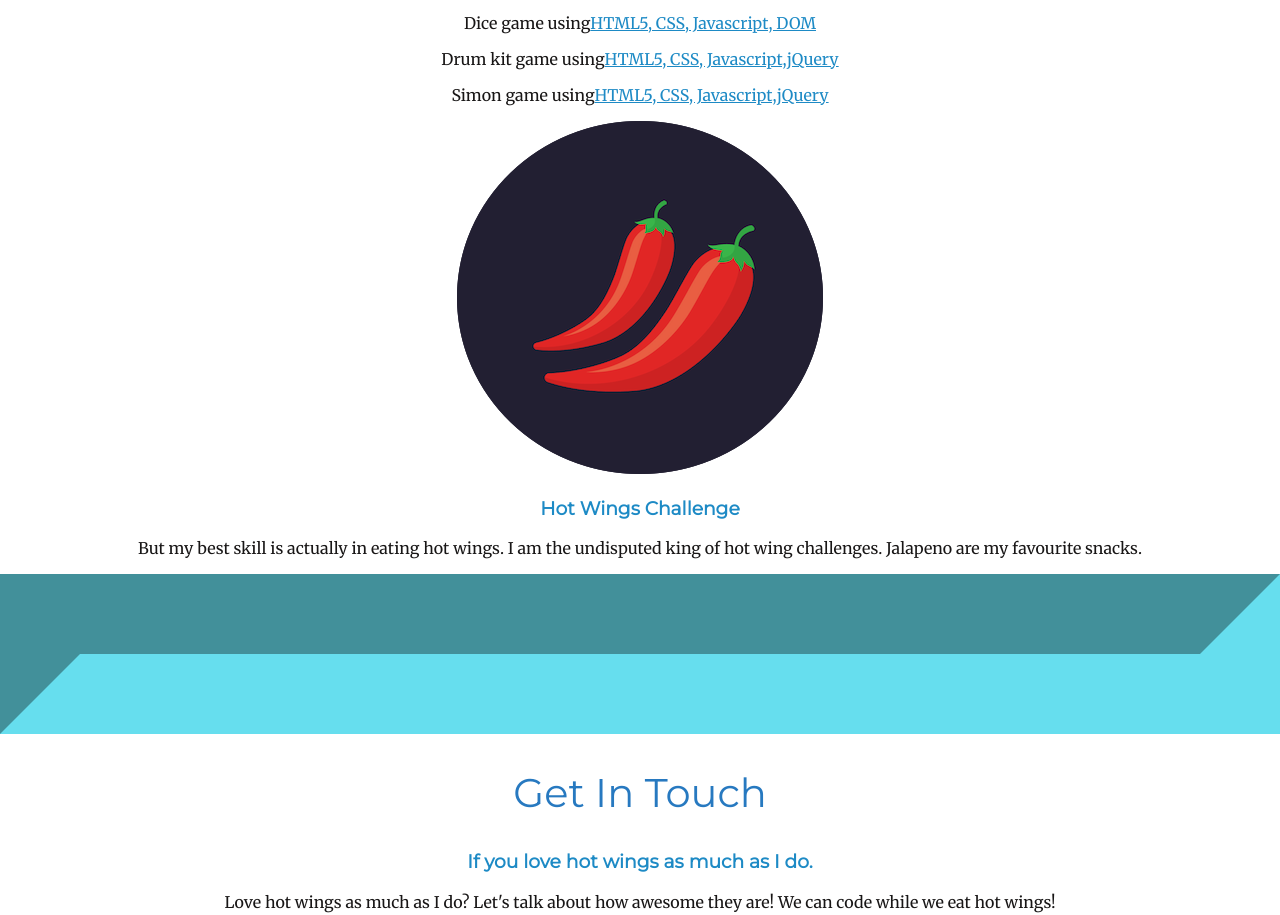
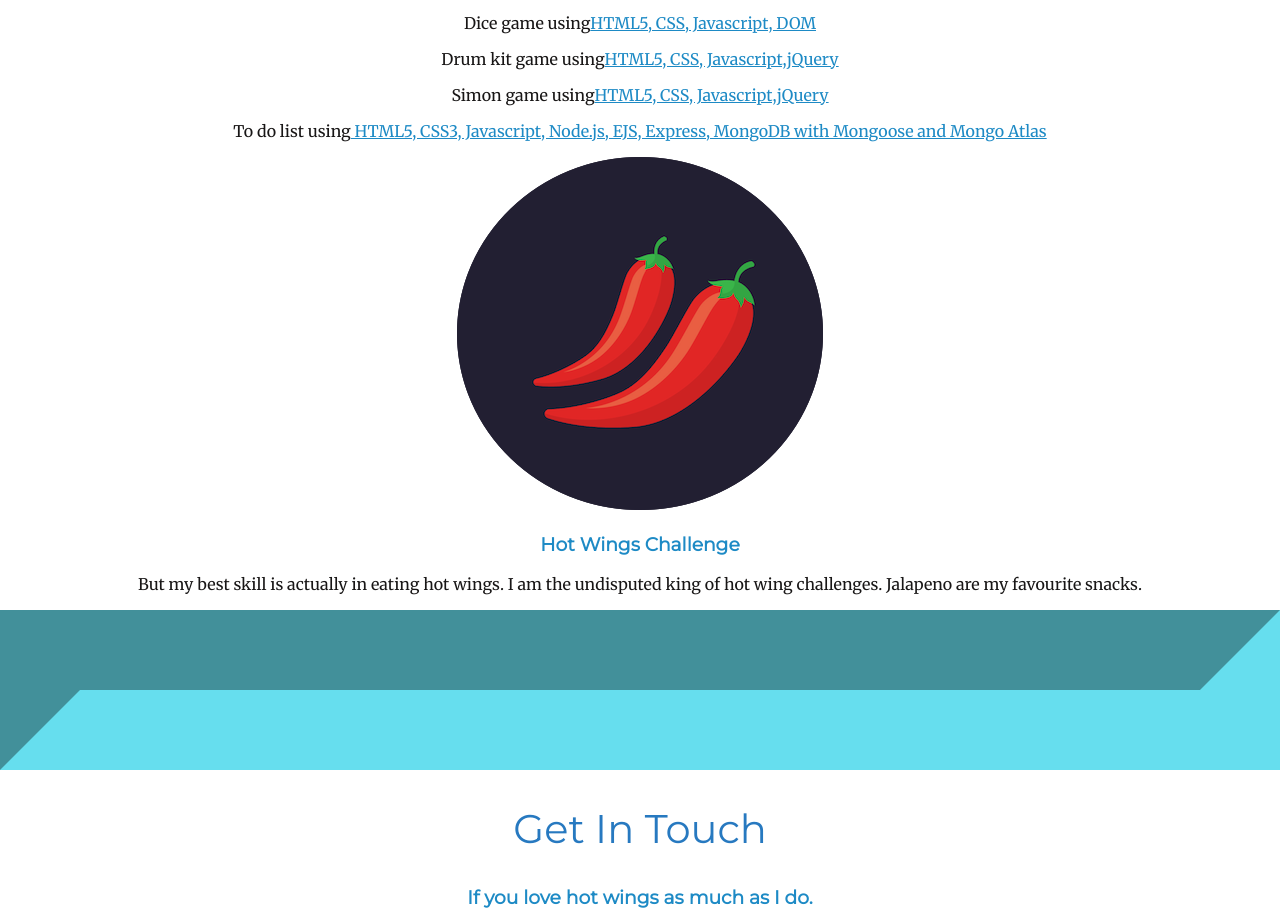
Before and after one commit to Bozhidar84/personal-site, a plain HTML site: page index.html in a window 1280 px wide. Shown: the part 2168-3083 px from the top of the page. Drawn offline with Linux system fonts and the light colour scheme.

Commit message:
Updated to so list

```diff
--- a/index.html
+++ b/index.html
@@ -41,6 +41,7 @@
         <p>Dice game using<a href="https://bozhidar84.github.io/dice/">HTML5, CSS, Javascript, DOM</a></p>
         <p>Drum kit game using<a href="https://bozhidar84.github.io/drum-kit/">HTML5, CSS, Javascript,jQuery</a></p>
         <p>Simon game using<a href="https://bozhidar84.github.io/simon-game/">HTML5, CSS, Javascript,jQuery</a></p>
+        <p> To do list using<a href="https://to-do-list-uapz.onrender.com"> HTML5, CSS3, Javascript, Node.js, EJS, Express, MongoDB with Mongoose and Mongo Atlas</a> </p>
 
       </div>
       <div class="skill-row">
```
